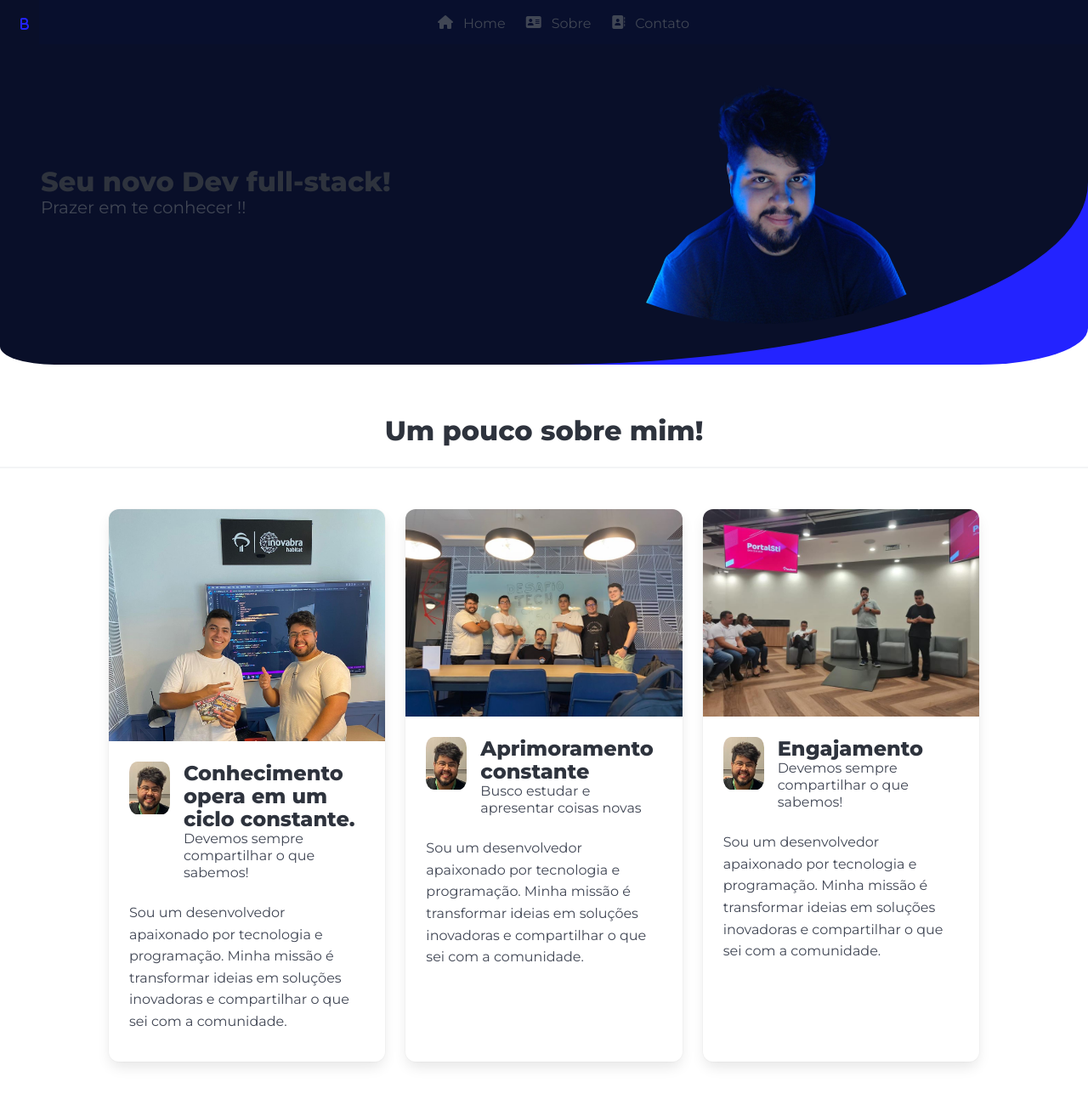
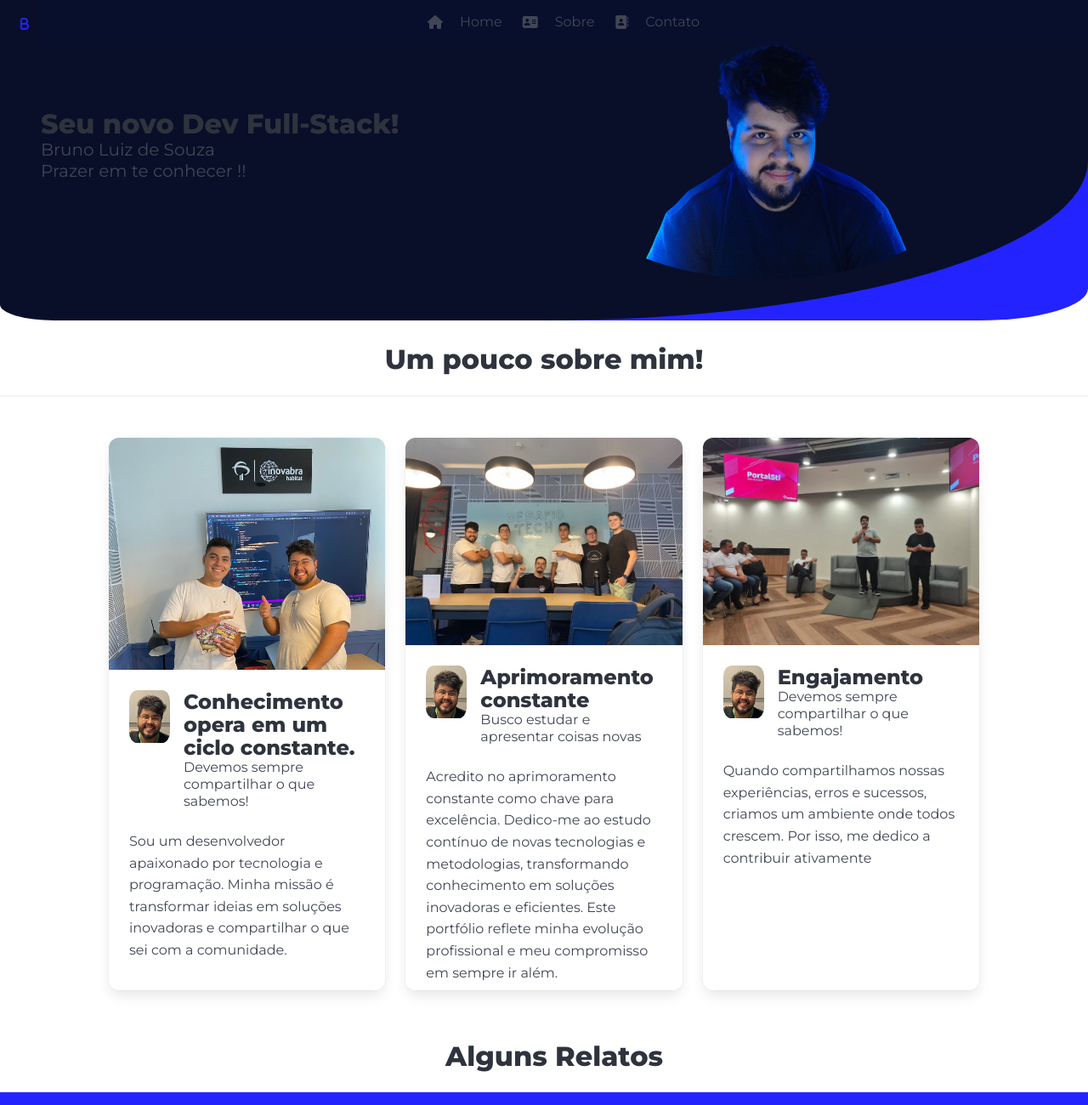
Before and after one commit to Zezao1224/Portifolio, a plain HTML site: page index.html in a window 1280 px wide. Shown: the top 1300 px of the page at 85% size. Drawn offline with nearby package versions, Linux system fonts and the light colour scheme.

Commit message:
Alterando detalhes no texto

```diff
--- a/index.html
+++ b/index.html
@@ -7,17 +7,19 @@
     <link rel="stylesheet" href="src/libs/bulma/css/bulma.min.css">
     <link rel="stylesheet" href="src/libs/fontawesome-free-6.6.0-web/fontawesome-free-6.6.0-web/css/all.min.css">
     <link rel="stylesheet" href="src/styles/index.css">
+    <link rel="stylesheet" href="src/styles/autoScroll.css">
 </head>
 <body>
 <section id="heroBackGround" class="hero" >
     <section id="HeroNav" class="hero" >
-    <nav class="navbar" role="navigation" aria-label="main navigation">
+    <nav class="navbar is-fixed-top" role="navigation" aria-label="main navigation">
       <div class="navbar-brand" >
         <i class="navbar-item fa-solid fa-b mt-3 ml-3" style="color: #2323ff;"></i>
         <a role="button"
            class="navbar-burger"
            aria-label="menu"
            aria-expanded="false"
+           data-target="navbar-links"
         >
           <span aria-hidden="true"></span>
           <span aria-hidden="true"></span>
@@ -27,17 +29,17 @@
       </div>
       <div id="navbar-links" class="navbar-menu">
         <div class="navbar-start ml-auto">
-            <a class="navbar-item" href="index.html">
+            <a id="principais" class="navbar-item" href="index.html">
                 <i class="fa-solid fa-house"></i>
-                <label class="mt-1">Home</label>
+                <span class="ml-2">Home</span>
             </a>
-            <a class="navbar-item" href="list.html">
+            <a id="principais" class="navbar-item" href="list.html">
                 <i class="fa-solid fa-address-card"></i>
-                <label class="mt-1">Sobre</label>
+                <span class="ml-2">Sobre</span>
             </a>
-            <a class="navbar-item" href="search.html">
+            <a id="principais" class="navbar-item" href="search.html">
                 <i class="fa-solid fa-address-book"></i>
-                <label class="mt-1">Contato</label>
+                <span class="ml-2">Contato</span>
             </a>
          </div>
       </div>
@@ -45,8 +47,9 @@
         <div class="hero-body">
             <div class="columns">
                 <div id="idApresentacao" class="column">
-                    <p class="title mt-6">Seu novo Dev full-stack!</p>
-                    <p class="subtitle">Prazer em te conhecer !! <br>
+                    <p class="title mt-6">Seu novo Dev Full-Stack!</p>
+                    <p class="subtitle">Bruno Luiz de Souza<br>
+                      Prazer em te conhecer !! <br></p>
                 </div>
                 <div class="column">
                     <img id="fotoPerfil" src="src/imgs/Foto_Perfil_SemFundo.png">
@@ -55,7 +58,7 @@
         </div>
     </section>
 </section>
-<div class="columns mt-6">
+<div class="columns mt-4">
     <div class="column">
         <center>
             <p class="title">Um pouco sobre mim!</p>
@@ -126,9 +129,11 @@
                     </div>
                   </div>
                   <div class="content">
-                    Sou um desenvolvedor apaixonado por tecnologia e programação.
-                    Minha missão é transformar ideias em soluções inovadoras e
-                    compartilhar o que sei com a comunidade.
+                    <p>Acredito no aprimoramento constante como chave para excelência.
+                    Dedico-me ao estudo contínuo de novas tecnologias e metodologias,
+                    transformando conhecimento em soluções inovadoras e eficientes.
+                    Este portfólio reflete minha evolução profissional e meu compromisso em sempre ir além.
+                    </p>
                   </div>
                 </div>
               </div>
@@ -160,16 +165,13 @@
                     </div>
                   </div>
                   <div class="content">
-                    Sou um desenvolvedor apaixonado por tecnologia e programação.
-                    Minha missão é transformar ideias em soluções inovadoras e
-                    compartilhar o que sei com a comunidade.
+                  Quando compartilhamos nossas experiências, erros e sucessos, criamos um ambiente onde todos crescem. Por isso, me dedico a contribuir ativamente
                   </div>
                 </div>
               </div>
         </div>
     </div>
 </div>
-
 <div class="columns ml-3 mt-6">
     <div class="column">
         <center>
@@ -177,7 +179,6 @@
         </center>
     </div>
 </div>
-
 <section id="heroPaiRelatos"class="hero">
     <section id="heroFilhoRelatos" class="hero">
         <div class="columns relatos mt-6 mb-6">
@@ -277,8 +278,10 @@
         </div>
     </section>
 </section>
+
 <script src="src/libs/jquery/jquery-3.7.1.min.js"></script>
 <script src="https://unpkg.com/scrollreveal"></script>
 <script src="src/js/index.js"></script>
+<script src="src/js/autoScroll.js"></script>
 </body>
 </html>
--- a/src/js/index.js
+++ b/src/js/index.js
@@ -1,4 +1,10 @@
 $(document).ready(function() {
+  const currentPath = window.location.pathname;
+    $('.navbar-item').each(function() {
+        if ($(this).attr('href') === currentPath) {
+            $(this).addClass('is-active');
+        }
+    });
 
     // Check for click events on the navbar burger icon
     $(".navbar-burger").click(function() {
--- a/src/styles/index.css
+++ b/src/styles/index.css
@@ -3,6 +3,14 @@ body {
   font-family: "Montserrat", sans-serif;
   font-size: 16px;
   line-height: 1.6;
+}
+#principais:hover{
+  background-color:#2323ff;
+  color: white;
+  cursor: pointer;
+}
+#principais label:hover{
+  cursor: pointer;
 }
 a {
     text-decoration: none;
@@ -10,6 +18,9 @@ a {
   }
 #navbar-links{
   background-color: #080F2D
+}
+.navbar-menu {
+  transition: transform 0.5s ease, opacity 0.5s ease;
 }
 .navbar-menu a :hover{
   color: #090F29
@@ -43,6 +54,11 @@ a {
   margin-left: auto;
   margin-right: auto;
 }
+.casesSucesso{
+  max-width: 80%;
+  margin-left: auto;
+  margin-right: auto;
+}
 .relatos{
   max-width: 95%;
   margin-left: auto;
@@ -52,9 +68,12 @@ a {
   max-width: 100%;
 }
 #idApresentacao{
-  margin-top: 3rem;
+  margin-top: 2rem;
 }
 .card-SobreMim{
+  height: 650px;
+}
+.card-case{
   height: 650px;
 }
 .card-relato{
@@ -65,7 +84,7 @@ a {
 }
 @media screen and (max-width: 1180px) {
   #idApresentacao{
-    margin-top: -4rem;
+    margin-top: -3rem;
   }
   .card-relato{
     height: auto;
@@ -73,9 +92,15 @@ a {
   .card-SobreMim{
     height: auto;
   }
+  .card-case{
+    height: auto;
+  }
 }
 @media screen and (min-width: 1500px) {
   .card-SobreMim{
+    height: 660px;
+  }
+  .card-case{
     height: 660px;
   }
   .card-relato{
@@ -86,6 +111,9 @@ a {
   .card-SobreMim{
     height: 750px;
   }
+  .card-case{
+    height: 750px;
+  }
   .card-relato{
     height: 200px;
   }
```
